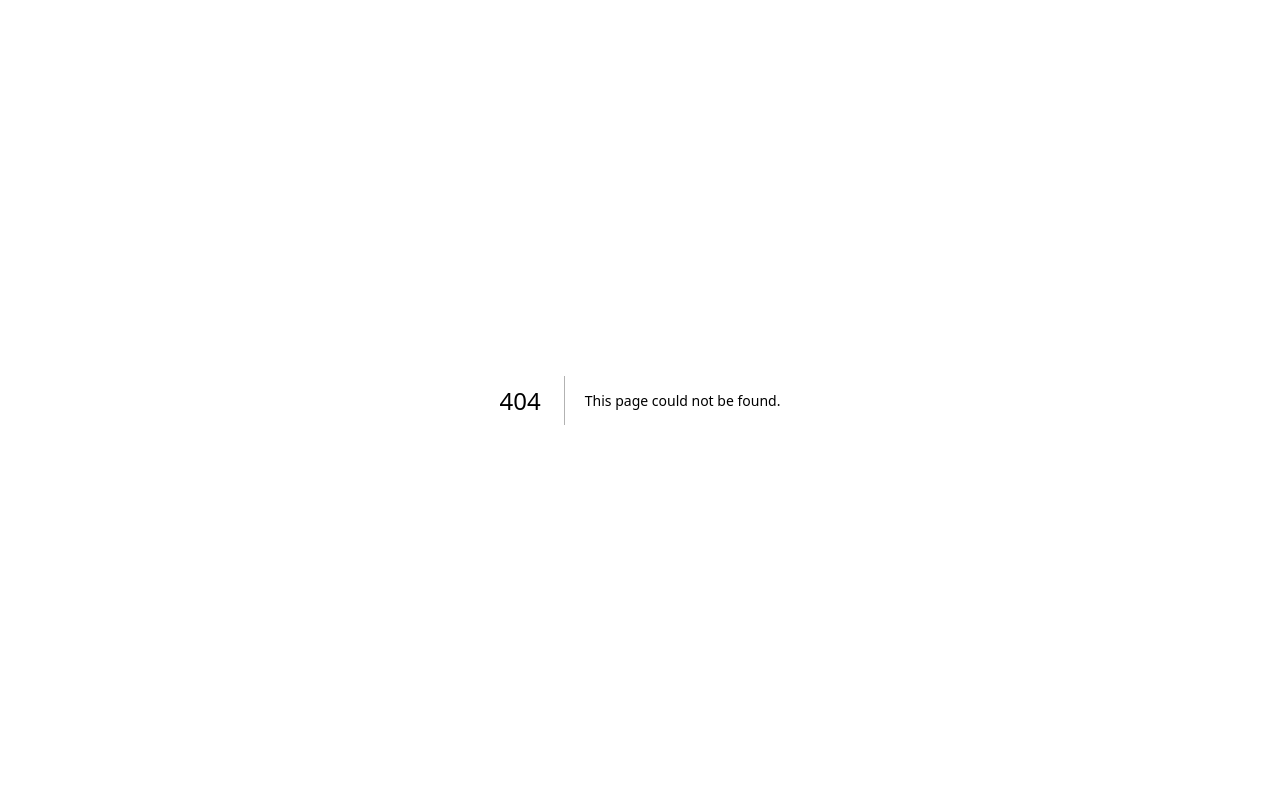
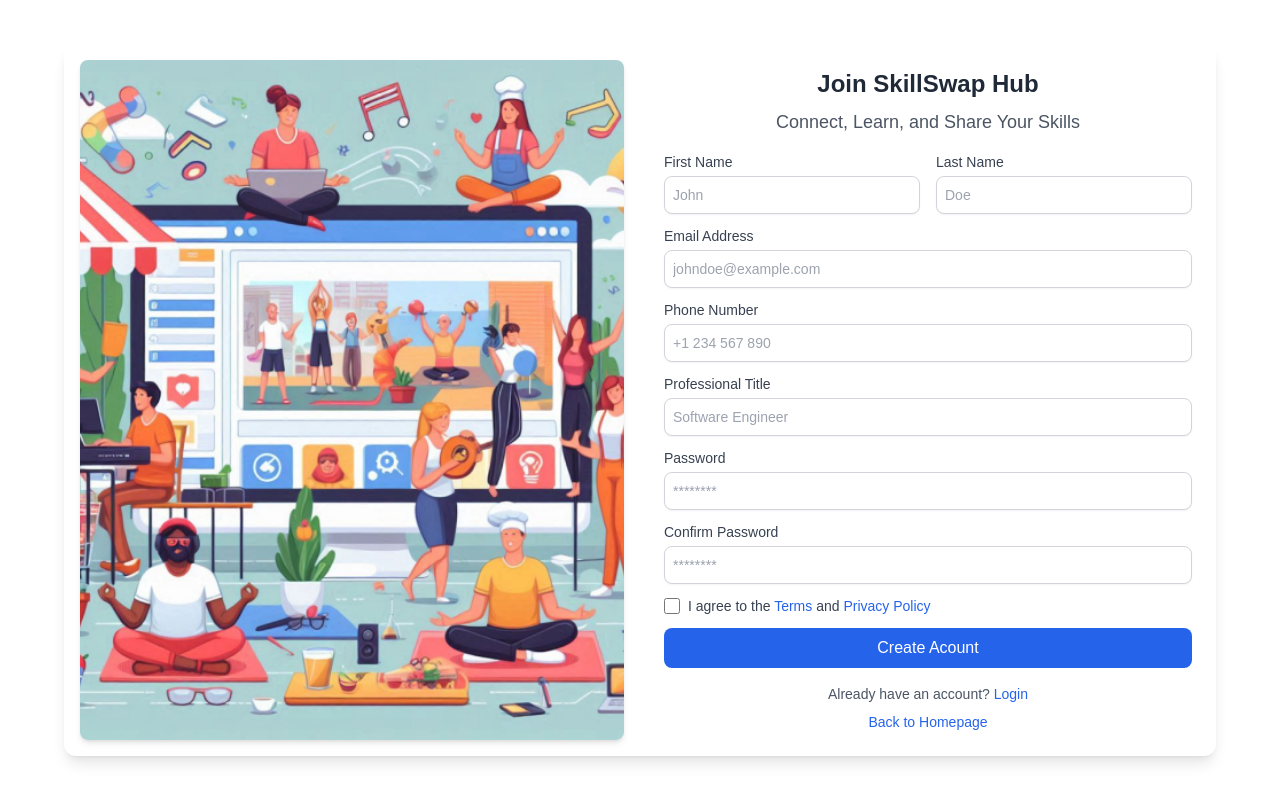
Before and after one commit to Code102SoftwareProject/skill-swap-hub, a Next.js app: page /register in a window 1280 px wide. Before the commit this address had no page. Built offline with nearby package versions, Linux system fonts and the light colour scheme.

Commit message:
user registration process

```diff
--- a/package.json
+++ b/package.json
@@ -12,6 +12,7 @@
     "@elastic/elasticsearch": "^8.17.0",
     "@fontsource/manrope": "^5.1.0",
     "@fontsource/roboto": "^5.1.0",
+    "bcryptjs": "^2.4.3",
     "dompurify": "^3.2.3",
     "dotenv": "^16.4.7",
     "framer-motion": "^11.15.0",
@@ -25,6 +26,7 @@
   },
   "devDependencies": {
     "@eslint/eslintrc": "^3",
+    "@types/bcryptjs": "^2.4.6",
     "@types/mongoose": "^5.11.96",
     "@types/node": "^20",
     "@types/react": "^19",
--- /dev/null
+++ b/src/app/api/register/route.ts
@@ -0,0 +1,45 @@
+import { NextResponse } from 'next/server';
+import { MongoClient } from 'mongodb';
+import bcrypt from 'bcryptjs'; // Import bcryptjs instead of bcrypt
+
+if (!process.env.MONGODB_URI) {
+  throw new Error('MONGODB_URI is not defined');
+}
+
+const client = new MongoClient(process.env.MONGODB_URI);
+
+export async function POST(req: Request) {
+  const { firstName, lastName, email, phone, title, password } = await req.json();
+
+  // Validate inputs
+  if (!firstName || !lastName || !email || !phone || !title || !password) {
+    return NextResponse.json({ success: false, message: 'All fields are required' }, { status: 400 });
+  }
+
+  try {
+    await client.connect();
+    const db = client.db('SkillSwapHub');
+    const collection = db.collection('users');
+
+    // Check if user already exists
+    const existingUser = await collection.findOne({ email });
+    if (existingUser) {
+      return NextResponse.json({ success: false, message: 'Email already exists' }, { status: 400 });
+    }
+
+    // Hash the password with bcryptjs
+    const saltRounds = 10;
+    const hashedPassword = await bcrypt.hash(password, saltRounds);
+
+    // Insert new user with hashed password into the database
+    const newUser = { firstName, lastName, email, phone, title, password: hashedPassword };
+    await collection.insertOne(newUser);
+
+    return NextResponse.json({ success: true, message: 'User registered successfully' });
+  } catch (error) {
+    console.error(error);
+    return NextResponse.json({ success: false, message: 'Registration failed' }, { status: 500 });
+  } finally {
+    await client.close();
+  }
+}
--- /dev/null
+++ b/src/app/register/page.tsx
@@ -0,0 +1,215 @@
+'use client';
+
+import { useState } from 'react';
+
+const Register = () => {
+  const [formData, setFormData] = useState({
+    firstName: '',
+    lastName: '',
+    email: '',
+    phone: '',
+    title: '',
+    password: '',
+    confirmPassword: '',
+  });
+
+  const [errorMessage, setErrorMessage] = useState<string>('');
+  const [successMessage, setSuccessMessage] = useState<string>('');
+
+  const handleChange = (e: React.ChangeEvent<HTMLInputElement>) => {
+    setFormData({ ...formData, [e.target.name]: e.target.value });
+  };
+
+  const handleSubmit = async (e: React.FormEvent) => {
+    e.preventDefault();
+
+    if (formData.password !== formData.confirmPassword) {
+      setErrorMessage('Passwords do not match');
+      return;
+    }
+
+    const response = await fetch('/api/register', {
+      method: 'POST',
+      headers: {
+        'Content-Type': 'application/json',
+      },
+      body: JSON.stringify(formData),
+    });
+
+    const data = await response.json();
+
+    if (data.success) {
+      setSuccessMessage('Registration successful!');
+      setErrorMessage('');
+      setFormData({
+        firstName: '',
+        lastName: '',
+        email: '',
+        phone: '',
+        title: '',
+        password: '',
+        confirmPassword: '',
+      });
+    } else {
+      setErrorMessage(data.message || 'Registration failed');
+    }
+  };
+
+  return (
+    <div className="min-h-screen flex flex-col items-center justify-center bg-light-blue-100 p-4">
+      <div className="flex flex-col md:flex-row max-w-6xl mx-auto bg-white rounded-xl shadow-lg w-full">
+        {/* Left side: Image */}
+        <div className="w-full md:w-1/2 p-4 sm:block">
+          <img
+            src="/registerpageimage.png" // Path relative to the public folder
+            alt="Register Image"
+            className="w-full h-48 md:h-full object-cover rounded-lg shadow-md"
+          />
+        </div>
+
+        {/* Right side: Form */}
+        <div className="w-full md:w-1/2 p-6">
+          {/* Title and Subtitle */}
+          <div className="text-center mb-4">
+            <h1 className="text-2xl font-semibold text-gray-800">Join SkillSwap Hub</h1>
+            <p className="text-lg text-gray-600 mt-2">Connect, Learn, and Share Your Skills</p>
+          </div>
+
+          {errorMessage && <p className="text-red-500 text-center mb-4">{errorMessage}</p>}
+          {successMessage && <p className="text-green-500 text-center mb-4">{successMessage}</p>}
+
+          <form onSubmit={handleSubmit} className="space-y-3">
+            <div className="grid grid-cols-1 md:grid-cols-2 gap-4">
+              <div>
+                <label className="block text-sm font-medium text-gray-700" htmlFor="firstName">First Name</label>
+                <input
+                  id="firstName"
+                  name="firstName"
+                  type="text"
+                  className="mt-1 block w-full p-2 border border-gray-300 rounded-lg shadow-sm focus:outline-none focus:ring-2 focus:ring-blue-500 text-black placeholder-gray-400 text-sm"
+                  placeholder="John"
+                  value={formData.firstName}
+                  onChange={handleChange}
+                  required
+                />
+              </div>
+
+              <div>
+                <label className="block text-sm font-medium text-gray-700" htmlFor="lastName">Last Name</label>
+                <input
+                  id="lastName"
+                  name="lastName"
+                  type="text"
+                  className="mt-1 block w-full p-2 border border-gray-300 rounded-lg shadow-sm focus:outline-none focus:ring-2 focus:ring-blue-500 text-black placeholder-gray-400 text-sm"
+                  placeholder="Doe"
+                  value={formData.lastName}
+                  onChange={handleChange}
+                  required
+                />
+              </div>
+            </div>
+
+            <div>
+              <label className="block text-sm font-medium text-gray-700" htmlFor="email">Email Address</label>
+              <input
+                id="email"
+                name="email"
+                type="email"
+                className="mt-1 block w-full p-2 border border-gray-300 rounded-lg shadow-sm focus:outline-none focus:ring-2 focus:ring-blue-500 text-black placeholder-gray-400 text-sm"
+                placeholder="johndoe@example.com"
+                value={formData.email}
+                onChange={handleChange}
+                required
+              />
+            </div>
+
+            <div>
+              <label className="block text-sm font-medium text-gray-700" htmlFor="phone">Phone Number</label>
+              <input
+                id="phone"
+                name="phone"
+                type="text"
+                className="mt-1 block w-full p-2 border border-gray-300 rounded-lg shadow-sm focus:outline-none focus:ring-2 focus:ring-blue-500 text-black placeholder-gray-400 text-sm"
+                placeholder="+1 234 567 890"
+                value={formData.phone}
+                onChange={handleChange}
+                required
+              />
+            </div>
+
+            <div>
+              <label className="block text-sm font-medium text-gray-700" htmlFor="title">Professional Title</label>
+              <input
+                id="title"
+                name="title"
+                type="text"
+                className="mt-1 block w-full p-2 border border-gray-300 rounded-lg shadow-sm focus:outline-none focus:ring-2 focus:ring-blue-500 text-black placeholder-gray-400 text-sm"
+                placeholder="Software Engineer"
+                value={formData.title}
+                onChange={handleChange}
+                required
+              />
+            </div>
+
+            <div>
+              <label className="block text-sm font-medium text-gray-700" htmlFor="password">Password</label>
+              <input
+                id="password"
+                name="password"
+                type="password"
+                className="mt-1 block w-full p-2 border border-gray-300 rounded-lg shadow-sm focus:outline-none focus:ring-2 focus:ring-blue-500 text-black placeholder-gray-400 text-sm"
+                placeholder="********"
+                value={formData.password}
+                onChange={handleChange}
+                required
+              />
+            </div>
+
+            <div>
+              <label className="block text-sm font-medium text-gray-700" htmlFor="confirmPassword">Confirm Password</label>
+              <input
+                id="confirmPassword"
+                name="confirmPassword"
+                type="password"
+                className="mt-1 block w-full p-2 border border-gray-300 rounded-lg shadow-sm focus:outline-none focus:ring-2 focus:ring-blue-500 text-black placeholder-gray-400 text-sm"
+                placeholder="********"
+                value={formData.confirmPassword}
+                onChange={handleChange}
+                required
+              />
+            </div>
+
+            <div className="flex items-center space-x-2">
+              <input
+                type="checkbox"
+                id="terms"
+                name="terms"
+                required
+                className="h-4 w-4 text-blue-600"
+              />
+              <label htmlFor="terms" className="text-sm text-gray-700">
+                I agree to the <a href="/terms" className="text-blue-600">Terms</a> and <a href="/privacy" className="text-blue-600">Privacy Policy</a>
+              </label>
+            </div>
+
+            <div className="mt-4">
+              <button
+                type="submit"
+                className="w-full bg-blue-600 text-white py-2 rounded-lg hover:bg-blue-700 focus:outline-none focus:ring-2 focus:ring-blue-500 transition duration-300"
+              >
+                Create Acount
+              </button>
+            </div>
+          </form>
+
+          <div className="mt-4 text-center">
+            <p className="text-sm text-gray-600">Already have an account? <a href="/login" className="text-blue-600">Login</a></p>
+            <p className="text-sm text-gray-600 mt-2"><a href="/" className="text-blue-600">Back to Homepage</a></p>
+          </div>
+        </div>
+      </div>
+    </div>
+  );
+};
+
+export default Register;
```
Also changed, not shown: public/registerpageimage.png (added), 1 other file (tests, documents, lock files or other folders).
